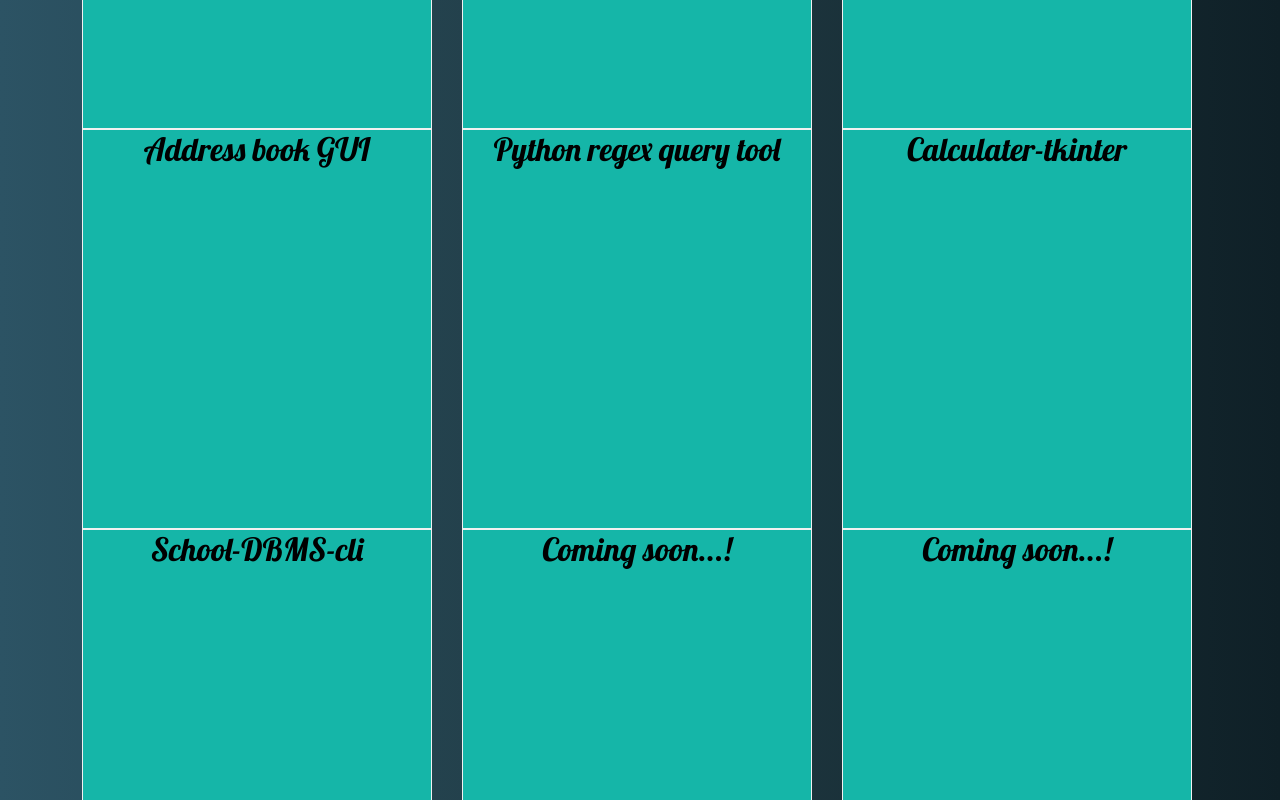
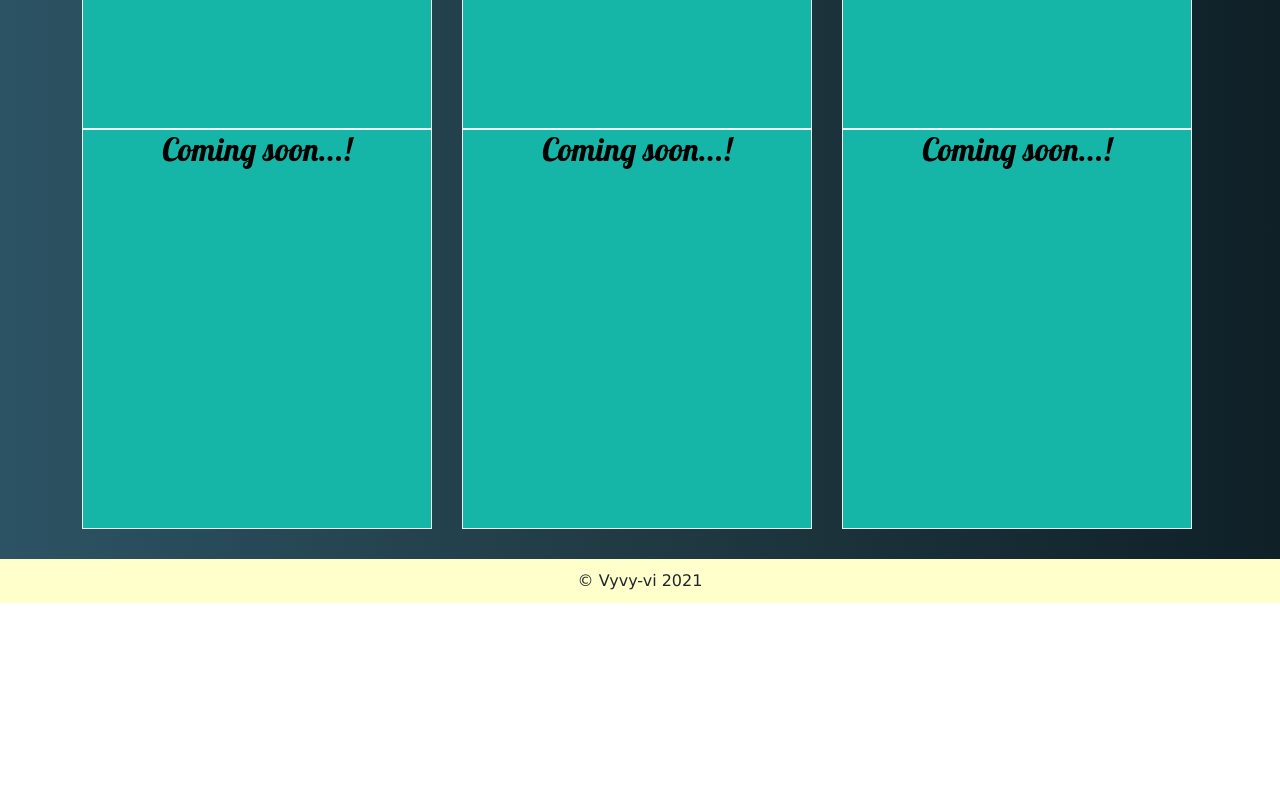
Before and after one commit to Vyvy-vi/portfolio, a website: page projects.html in a window 1280 px wide. Shown: the part 538-1338 px from the top of the page. After the commit the page ends 1141 px from the top, so only its background shows below. Drawn offline with nearby package versions, Linux system fonts and the light colour scheme.

Commit message:
fix: remove projects

```diff
--- a/projects.html
+++ b/projects.html
@@ -29,7 +29,7 @@
             <div class="flip-box">
                 <div class="flip-box-inner">
                   <div class="flip-box-front">
-                    <h2 id="float-text">Random Word Generator</h2>
+                    <h2 id="float-text">Coming soon...!</h2>
                   </div>
                   <div class="flip-box-back">
                     <h2>Description</h2>
@@ -41,7 +41,7 @@
             <div class="flip-box">
                 <div class="flip-box-inner">
                   <div class="flip-box-front">
-                    <h2 id="float-text">Word Translation</h2>
+                    <h2 id="float-text">Coming Soon..!</h2>
                   </div>
                   <div class="flip-box-back">
                     <h2>Description</h2>
@@ -50,50 +50,12 @@
             </div>
           </div>
         </div>
-        <div class="row">
-            <div class="col-sm">
-              <div class="flip-box">
-                  <div class="flip-box-inner">
-                    <div class="flip-box-front">
-                      <h2 id="float-text">Address book GUI</h2>
-                    </div>
-                    <div class="flip-box-back">
-                      <h2>Description</h2>
-                    </div>
-                  </div>
-              </div>
-            </div>
-            <div class="col-sm">
-              <div class="flip-box">
-                  <div class="flip-box-inner">
-                    <div class="flip-box-front">
-                        <h2 id="float-text">Python regex query tool</h2>
-                    </div>
-                    <div class="flip-box-back">
-                      <h2>Description</h2>
-                    </div>
-                  </div>
-              </div>
-            </div>
-            <div class="col-sm">
-              <div class="flip-box">
-                  <div class="flip-box-inner">
-                    <div class="flip-box-front">
-                        <h2 id="float-text">Calculater-tkinter</h2>
-                    </div>
-                    <div class="flip-box-back">
-                      <h2>Description</h2>
-                    </div>
-                  </div>
-              </div>
-            </div>
-          </div>
           <div class="row">
             <div class="col-sm">
               <div class="flip-box">
                   <div class="flip-box-inner">
                     <div class="flip-box-front">
-                        <h2 id="float-text">School-DBMS-cli</h2>
+                        <h2 id="float-text">Coming soon...!</h2>
                     </div>
                     <div class="flip-box-back">
                       <h2>Description</h2>
```
